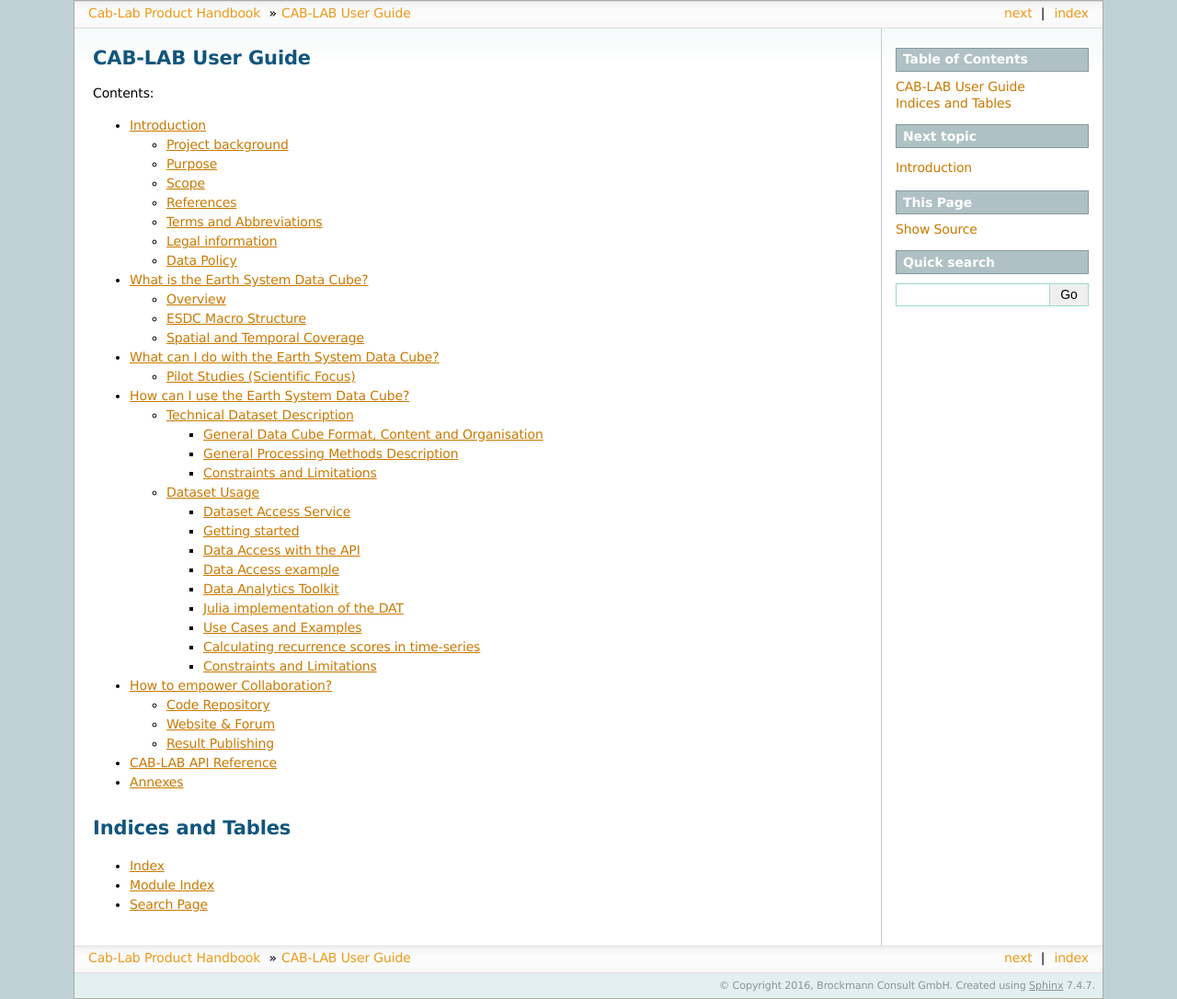
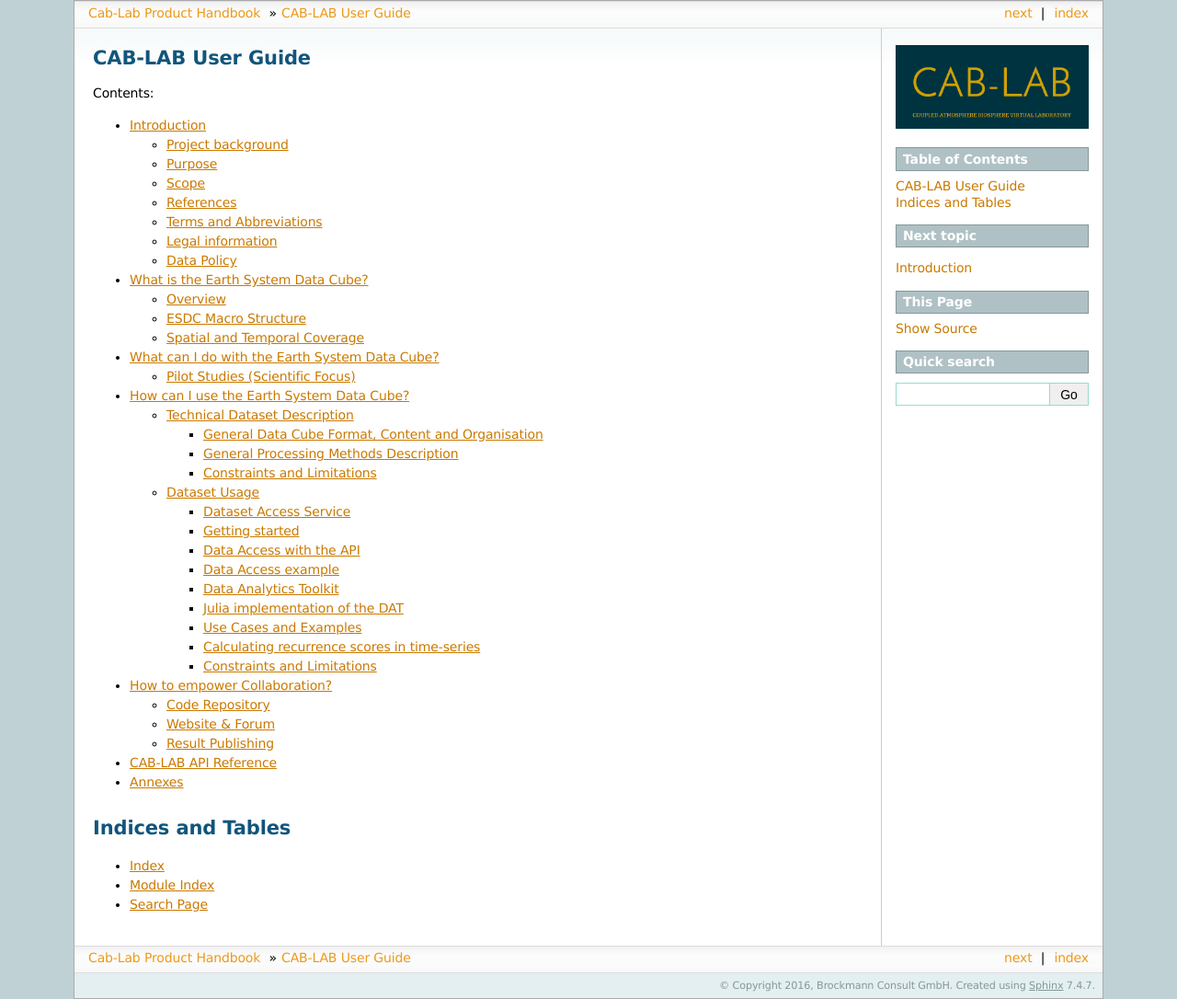
Before and after one commit to esa-esdl/esdl-core, a Sphinx documentation site: the page built from doc/index.rst, in a window 1280 px wide. Shown: the whole page at 92% size. Built offline with Sphinx 7.4.7, drawn with Linux system fonts in a browser that asks for light colours.

Commit message:
Added Cablab logo (unofficial)

```diff
--- a/doc/conf.py
+++ b/doc/conf.py
@@ -135,7 +135,7 @@
 
 # The name of an image file (relative to this directory) to place at the top
 # of the sidebar.
-#html_logo = None
+html_logo = "pix/CablabLogo2.png"
 
 # The name of an image file (within the static path) to use as favicon of the
 # docs.  This file should be a Windows icon file (.ico) being 16x16 or 32x32
```
Also changed, not shown: doc/pix/CablabLogo2.png (added).
